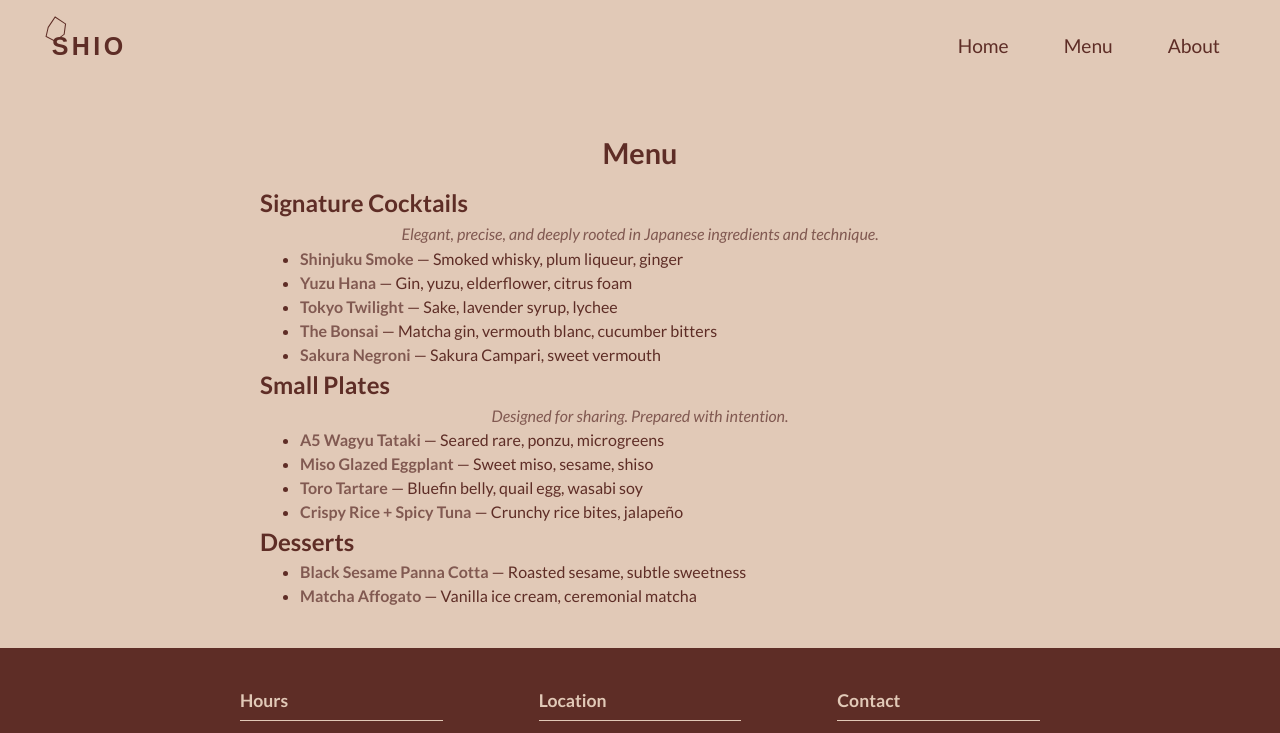
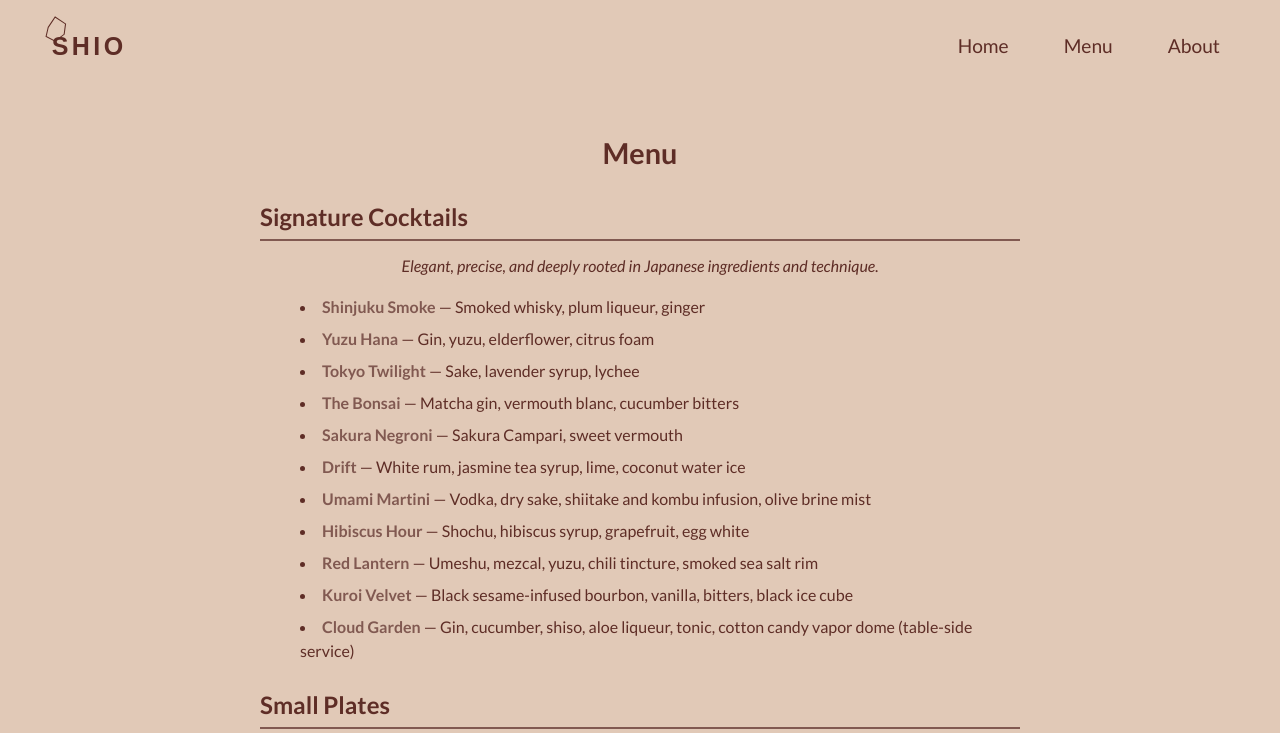
Before and after one commit to jasonsoprovich/odin-restaurant-page, a website built with webpack: page src/template.html in a window 1280 px wide. Both pictures are taken after a click on the button "Menu". Shown: the top 733 px of the page. Built offline with nearby package versions, Linux system fonts and the light colour scheme.

Commit message:
feat: add css styling for home, menu and about

```diff
--- a/src/home.js
+++ b/src/home.js
@@ -23,18 +23,20 @@ function loadHome() {
   homeDiv.appendChild(headline);
 
   const description = document.createElement('div');
+  description.classList.add('home-description');
   description.innerHTML = `
-    <p>Tucked behind an unmarked door, <span class='highlight'>Shio</span> is an award-winning Japanese cocktail bar and eatery defined by stillness, intimacy, and style. In our softly lit space, lofi hip-hop floats from the decks of a nightly DJ, setting the mood for refined conversation and slow enjoyment.
-
-    We invite you to gather close, sip something extraordinary, and savor our elevated Japanese-inspired menu designed for sharing.</p>
-
-    <ul>
-        <li>Small plates. Perfect Pours. Quiet Celebration</li>
-        <li>Lofi beats. Always at a conversation volume.</li>
-        <li>Crafted cocktails with a Tokyo soul.</li>
-    </ul>
+    <p>
+      Tucked behind an unmarked door, <span class="highlight">Shio</span> is an award‑winning Japanese cocktail bar
+      and eatery defined by stillness, intimacy, and style. In our softly lit space, lofi hip‑hop floats from the decks
+      of a nightly DJ, setting the mood for refined conversation and slow enjoyment.
+    </p>
+    <p>
+      We invite you to gather close, sip something extraordinary, and savor our elevated Japanese‑inspired menu designed
+      for sharing.
+    </p>
   `;
   homeDiv.appendChild(description);
+
   content.appendChild(homeDiv);
   contentContainer.appendChild(content);
 }
--- a/src/menu.js
+++ b/src/menu.js
@@ -24,6 +24,12 @@ function loadMenu() {
       <li><span class="highlight">Tokyo Twilight</span> — Sake, lavender syrup, lychee</li>
       <li><span class="highlight">The Bonsai</span> — Matcha gin, vermouth blanc, cucumber bitters</li>
       <li><span class="highlight">Sakura Negroni</span> — Sakura Campari, sweet vermouth</li>
+      <li><span class="highlight">Drift</span> — White rum, jasmine tea syrup, lime, coconut water ice</li>
+      <li><span class="highlight">Umami Martini</span> — Vodka, dry sake, shiitake and kombu infusion, olive brine mist</li>
+      <li><span class="highlight">Hibiscus Hour</span> — Shochu, hibiscus syrup, grapefruit, egg white</li>
+      <li><span class="highlight">Red Lantern</span> — Umeshu, mezcal, yuzu, chili tincture, smoked sea salt rim</li>
+      <li><span class="highlight">Kuroi Velvet</span> — Black sesame-infused bourbon, vanilla, bitters, black ice cube</li>
+      <li><span class="highlight">Cloud Garden</span> — Gin, cucumber, shiso, aloe liqueur, tonic, cotton candy vapor dome (table-side service)</li>
     </ul>
 
     <h2>Small Plates</h2>
@@ -33,12 +39,16 @@ function loadMenu() {
       <li><span class="highlight">Miso Glazed Eggplant</span> — Sweet miso, sesame, shiso</li>
       <li><span class="highlight">Toro Tartare</span> — Bluefin belly, quail egg, wasabi soy</li>
       <li><span class="highlight">Crispy Rice + Spicy Tuna</span> — Crunchy rice bites, jalapeño</li>
+      <li><span class="highlight">Chawanmushi Royale</span> — Silky steamed egg custard, crab, yuzu zest, ikura</li>
+      <li><span class="highlight">Duck Karaage with Sansho Honey</span> — Crispy duck thigh, sansho pepper, floral honey glaze</li>
     </ul>
 
     <h2>Desserts</h2>
     <ul>
       <li><span class="highlight">Black Sesame Panna Cotta</span> — Roasted sesame, subtle sweetness</li>
       <li><span class="highlight">Matcha Affogato</span> — Vanilla ice cream, ceremonial matcha</li>
+      <li><span class="highlight">Yuzu Cheesecake</span> — Creamy yuzu citrus cheesecake, buttery graham crust, candied peel</li>
+      <li><span class="highlight">Toasted Rice Ice Cream</span> — Nutty roasted rice ice cream, miso caramel drizzle, sesame tuile</li>
     </ul>
   `;
   menuDiv.appendChild(description);
--- a/src/styles.css
+++ b/src/styles.css
@@ -268,3 +268,57 @@ body {
   font-style: italic;
   color: var(--accent);
 }
+
+.menu-description h2,
+.about-description h2 {
+  font-size: 1.5rem;
+  margin: 1.5rem 0 0.75rem;
+  color: var(--caput-mortuum);
+  border-bottom: 2px solid var(--accent);
+  padding-bottom: 0.25rem;
+}
+
+.menu-description p,
+.about-description p {
+  margin-bottom: 1rem;
+  color: var(--caput-mortuum);
+  line-height: 1.6;
+}
+
+.menu-description ul {
+  list-style: disc inside;
+  margin-bottom: 1.5rem;
+}
+
+.menu-description li {
+  margin-bottom: 0.5rem;
+}
+
+.about-description a {
+  color: var(--accent);
+  text-decoration: underline;
+}
+
+.home h1 {
+  font-size: 2.5rem;
+  margin-bottom: 1rem;
+  color: var(--caput-mortuum);
+  border-bottom: 2px solid var(--accent);
+  padding-bottom: 0.25rem;
+}
+
+.home-description p {
+  margin-bottom: 1.25rem;
+  line-height: 1.6;
+  color: var(--caput-mortuum);
+}
+
+.home-description .highlight {
+  font-weight: bold;
+  color: var(--accent)
+}
+
+.home-description {
+  max-width: 800px;
+  margin: 0 auto;
+}
```
